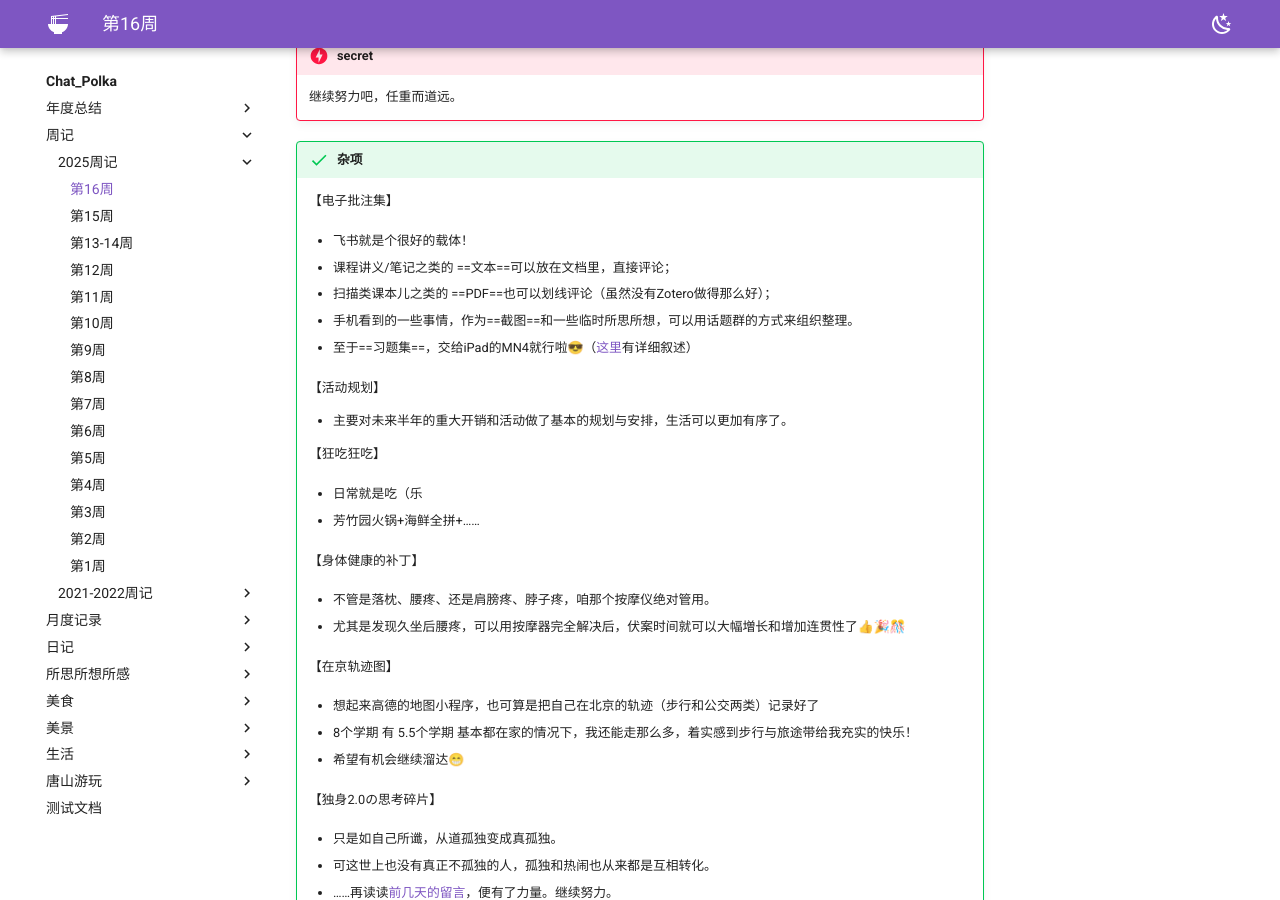
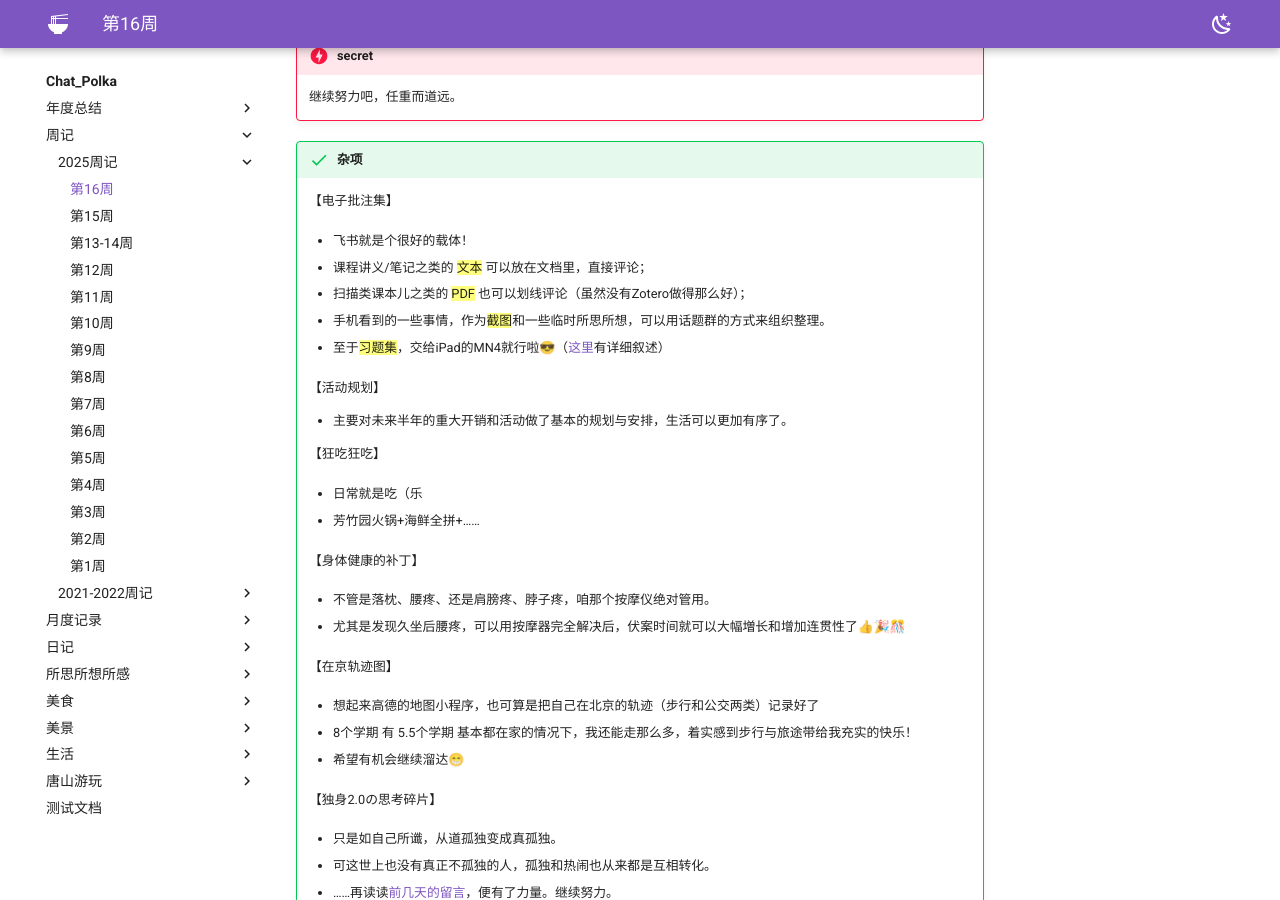
Before and after one commit to Haohahahaha/chat, an MkDocs documentation site: the page built from docs/1-Weekly/2025/0615-0621-16th.md, in a window 1280 px wide and 900 px high, scrolled down 790 px. Built offline with MkDocs 1.6.1 and Material for MkDocs 9.7.7, drawn with Linux system fonts in a browser that asks for light colours.

Commit message:
2025-06-23_01:51:31 update

```diff
--- a/docs/1-Weekly/2025/0615-0621-16th.md
+++ b/docs/1-Weekly/2025/0615-0621-16th.md
@@ -33,13 +33,13 @@
 
     - 飞书就是个很好的载体！
 
-    - 课程讲义/笔记之类的 ==文本==可以放在文档里，直接评论；
+    - 课程讲义/笔记之类的 {==文本==} 可以放在文档里，直接评论；
 
-    - 扫描类课本儿之类的 ==PDF==也可以划线评论（虽然没有Zotero做得那么好）；
+    - 扫描类课本儿之类的 {==PDF==} 也可以划线评论（虽然没有Zotero做得那么好）；
 
-    - 手机看到的一些事情，作为==截图==和一些临时所思所想，可以用话题群的方式来组织整理。
+    - 手机看到的一些事情，作为{==截图==}和一些临时所思所想，可以用话题群的方式来组织整理。
 
-    - 至于==习题集==，交给iPad的MN4就行啦😎（[这里](https://chat.haohaha.cn/4-thought/Personnal_Learning/flow/)有详细叙述）
+    - 至于{==习题集==}，交给iPad的MN4就行啦😎（[这里](https://chat.haohaha.cn/4-thought/Personnal_Learning/flow/)有详细叙述）
 
     【活动规划】
 
```
